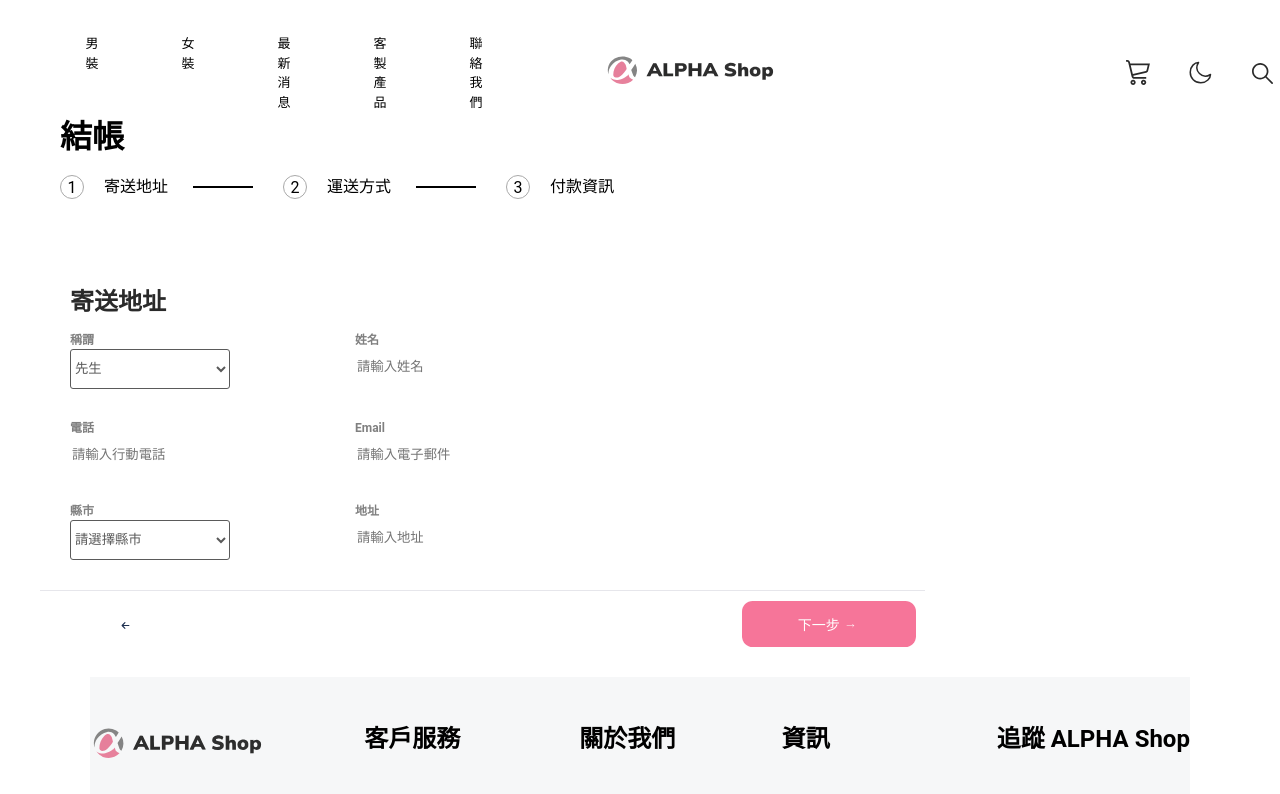
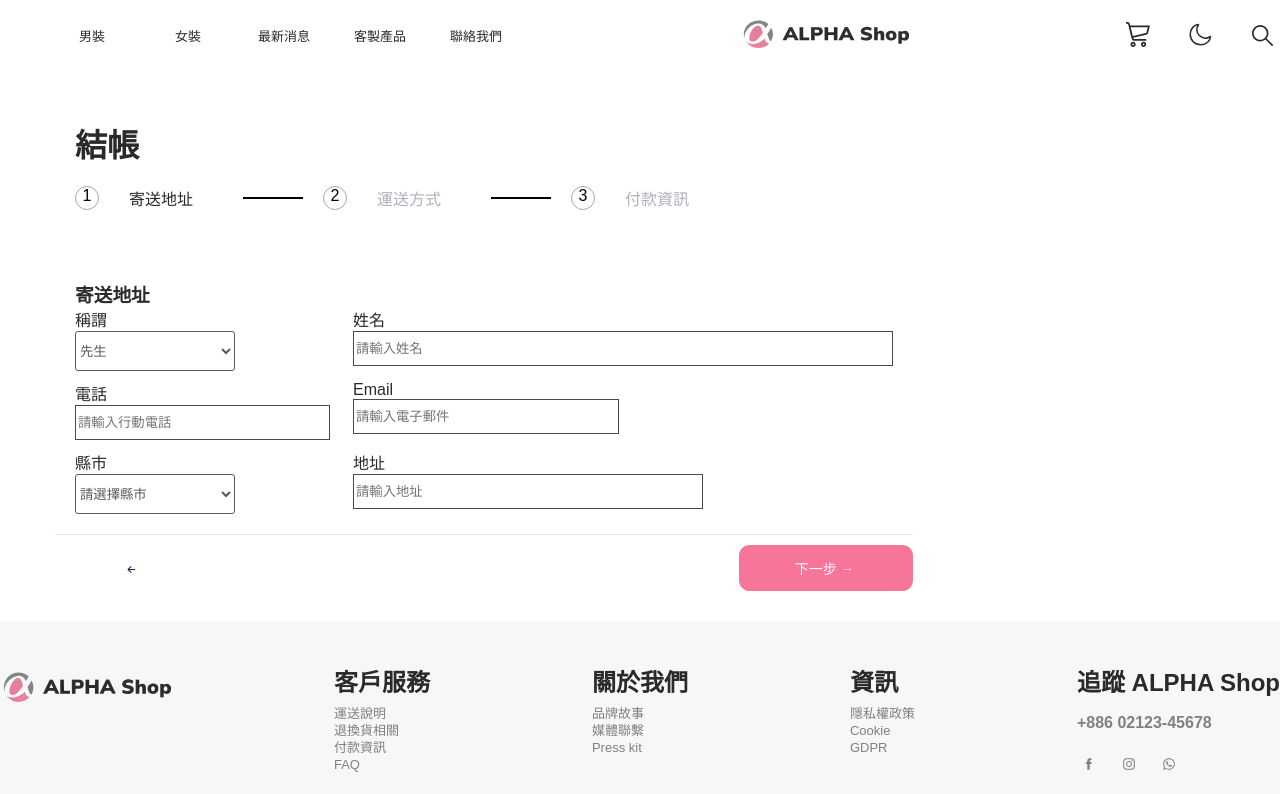
Before and after one commit to ritacc12/Alpha-Shop, a React (Vite) app: page / in a window 1280 px wide. Shown: the top 794 px of the page. Built offline with nearby package versions, Linux system fonts and the light colour scheme.

Commit message:
import component style

```diff
--- a/src/Styles/Style.css
+++ b/src/Styles/Style.css
@@ -1,9 +1,9 @@
-@charset "UTF-8";
 /*reset */
-html {
+html,
+body {
   box-sizing: border-box;
+  height: 100%;
   margin: 0;
-  padding: 0;
 }
 
 *,
@@ -27,8 +27,7 @@ ul,
 menu {
   margin: 0;
   padding: 0;
-  font-weight: normal;
-  font-family: "Roboto", sans-serif;
+  list-style: none;
 }
 
 table {
@@ -54,243 +53,238 @@ ul {
 
 /*reset end*/
 :root {
-  font-family: "Segoe UI", Tahoma, Geneva, Verdana, sans-serif;
-  line-height: 1.5;
-  font-weight: 400;
-  background-color: white;
-}
-
-a {
-  font-weight: 500;
-  color: black;
-  text-decoration: inherit;
-  justify-items: flex-start;
-  padding: 1.5rem;
-  margin-top: 0;
-}
-
-.menu {
-  padding-left: 0.5rem;
-}
-
-a:hover {
-  color: #535bf2;
+  --background-color: #ffffff;
+  --white: #ffffff;
+  --pink: #f67599;
+  --grey-800: #2a2a2a;
+  --grey-700: #333333;
+  --grey-400: #808080;
+  --grey-300: #999999;
+  --site-edge-margin: 15px;
+  --main-font-family: "Noto Sans TC", sans-serif;
 }
 
 body {
-  margin: 0;
-  display: flex;
-  min-width: 320px;
-  min-height: 100vh;
+  --background-color: #ffffff;
+  --footer-background-color: #f6f7f8;
+  --nav-icon: #2a2a2a;
+  --social-icon: #808080;
+  --main-text: #2a2a2a;
+  --secondary-text: #808080;
+  --active-color: lightblue;
+  --undone-progress-border: #f0f0f5;
+  --done-progress-border: #000000;
+  --progress-current-color: #2a2a2a;
+  --progress-undone-color: #afb1bd;
+  --pg-addr-color: #ffffff;
+  --pg-addr-bg-color: #2a2a2a;
+  --input-label: #808080;
+  --input-border: #4a4a4a;
+  --input-text: #999999;
+  --select-arrow: #2a2a2a;
+  --select-true: #2a2a2a;
+  --select-false: #999999;
+  --product-action-text: #000000;
+  --product-action-bg: #f0f0f5;
+  --left-arrow: #000000;
+  background-color: var(--background-color);
+  color: var(--main-text);
+  font-family: var(--main-font-family);
+  font-size: 16px;
+  -webkit-user-select: none;
+     -moz-user-select: none;
+          user-select: none;
 }
 
-h3 {
-  font-size: 1.5em;
-  line-height: 1.1;
+.container {
+  margin: 0px 15px;
 }
 
-.Header {
-  width: 100%;
-  margin: 0;
-  display: flex;
-  flex-direction: column;
-  background-color: burlywood;
+.mx-auto {
+  margin-left: auto;
+  margin-right: auto;
 }
 
-.logo {
-  size: 50px 50px;
+.mr-auto {
+  margin-right: auto !important;
 }
 
-.header-nav {
-  margin: 0;
-  padding: 0;
-}
-.header-nav ul {
-  display: flex;
-  justify-content: flex-start;
-  margin-right: 1rem;
-}
-.header-nav ul li {
-  padding: 2rem 1rem;
-}
-.header-nav ul li a {
-  font-size: 1.25rem;
-  color: black;
+.cursor-point {
+  cursor: pointer;
 }
 
-i {
-  display: flex;
-  flex-direction: column;
-  justify-content: flex-end;
-  padding-left: 0.5rem;
+footer {
+  flex-grow: 1;
 }
 
-.logo {
-  background-image: url("../assets/pictures/logo.svg");
-  background-size: contain;
-  position: absolute;
-  top: 0;
-  left: 50%;
-  width: 250px;
-  height: 50px;
+#header {
+  width: 100%;
+  background: white;
+  padding-top: 10px;
+  gap: 2rem;
+  height: 60px;
+  position: fixed;
+  z-index: 999;
+  display: grid;
+  grid-auto-flow: column;
+  align-items: center;
+  grid-template-columns: 2fr 1fr 30px 30px 30px;
+}
+#header .header-nav {
+  display: flex;
+  gap: 2rem;
+  grid-column-start: 1;
+  padding-left: 60px;
+  padding-right: 40px;
+}
+#header .header-nav .nav-item {
+  color: var(--main-text);
+  text-align: center;
+}
+#header .header-nav .nav-item:hover {
+  color: var(--input-text);
+}
+#header .nav-icon {
+  color: var(--main-text);
+  width: 24px;
+}
+#header .nav-icon .nav-icon:hover {
+  color: var(--input-text);
+}
+#header .nav-icon .search {
+  padding-left: 10px;
+}
+#header .header-logo {
+  width: 169.83px;
+  height: 30px;
 }
 
 .step-content {
-  margin: 20px;
-}
-.step-content Form {
   display: flex;
   flex-direction: column;
+  margin: 20px;
+  padding-top: 50px;
 }
-.step-content Form .input-label {
-  color: #808080;
-  font-weight: 700;
-  font-size: 12px;
-  padding-bottom: 0px;
+
+#form {
+  width: 100vw;
 }
-.step-content Form .input-group {
-  margin: 10px 10px;
+#form .container {
+  padding-left: 40px;
+  padding-right: 40px;
+  display: grid;
+  grid-template-columns: 2fr 1fr;
 }
-.step-content Form option {
-  color: black;
+#form .form-body {
+  display: flex;
+  flex-direction: column;
+  gap: 10px;
+}
+#form .form-body input {
+  width: 100%;
+  height: 35px;
   background-color: white;
+  border: 1px solid var(--input-border);
 }
-.step-content Form input {
-  border: 1px solid #4a4a4a;
+#form .form-body input[type=date] ::before {
+  color: var(--input-text);
 }
-.step-content .form-title {
-  color: #2a2a2a;
-  padding: 20px 10px 5px;
-  font-weight: 700;
-  font-size: 24px;
+#form .form-body input[type=date] ::after {
+  color: var(--main-text);
 }
-.step-content .radio-info {
-  position: relative;
-  margin-top: 10px;
-  padding-top: 10px;
-  padding-bottom: 10px;
-  border: 1px solid #f0f0f5;
-  font-weight: 400;
-}
-.step-content .radio-info .period {
-  padding-left: 30px;
-  font-weight: 400;
-}
-.step-content .radio-info #radio {
+#form .form-body input[type=radio] {
   width: 20px;
   height: 20px;
-  margin-left: 10px;
-  margin-bottom: 5px;
-  color: #2a2a2a;
+  margin-right: 0px;
+  padding-left: 10px;
+  align-self: center;
 }
-.step-content .radio-info .radio-info .input:checked {
-  border: 1px solid #2a2a2a;
+#form .form-body select ::before {
+  width: 100%;
+  height: 43px;
+  border-radius: 3px;
+  background-color: white;
+  color: #5a5a5a;
 }
-.step-content .radio-info input[type=radio i] {
-  border-radius: 50%;
-  background-size: 20px 20px;
-  color: black;
-  margin-right: 10px;
+#form .form-body select::after {
+  color: var(--main-text);
 }
-.step-content .radio-info input[type=radio]:checked {
-  outline: none;
-  width: 20px;
-  height: 20px;
-  border-radius: 50%;
-  margin-right: 10px;
+#form .form-body .radio-group.col.col-12 {
+  padding-top: 5px;
+  padding-bottom: 5px;
+  border-radius: 3px;
+  border: 1px solid #5a5a5a;
+  display: grid;
+  grid-template-columns: 1fr 3fr;
+  grid-gap: 0px;
 }
-.step-content .radio-info .choice-title {
+#form .form-body .radio-info {
+  padding: 0;
+  margin: 0;
+}
+
+.progress-control {
+  display: flex;
+  justify-content: space-evenly;
+  margin-bottom: 30px;
+  margin-top: 20px;
   padding-top: 20px;
 }
-.step-content .radio-info .price {
-  position: absolute;
-  left: 520px;
-  top: 13px;
-  font-weight: 400;
-  font-size: 12px;
-  color: #000000;
+.progress-control .previousBtn {
+  margin-left: 10px;
+  background: transparent;
+  border-style: none;
+  width: 174px;
+  height: 46px;
+  border-radius: 8pt;
+  color: black;
+  font-size: 14px;
 }
-.step-content .radio-info .name {
-  width: 350px;
-  border: 1px solid #4a4a4a;
-}
-.step-content .StepProgress {
-  display: flex;
-  flex-direction: row;
-  margin-bottom: 3rem;
-  background: goldenrod;
-}
-.step-content .StepProgress h3 {
-  color: black;
-  font-size: large;
-  padding-top: 10px;
-  padding-left: 10px;
-}
-.step-content .StepProgress .Step {
-  color: black;
-  display: flex;
-  flex-direction: row;
-  justify-content: center;
-  align-items: center;
-  gap: 10px;
-  text-align: center;
-}
-.step-content .StepProgress .circle-container {
-  height: 24px;
-  width: 24px;
-  background-color: white;
-  border-radius: 50%;
-  border: 1px solid darkgrey;
-  color: black;
-  margin: 0;
-  margin-right: 10px;
-}
-.step-content .StepProgress.checked .circle-container::after {
-  content: "✔";
-}
-.step-content .StepProgress .connect-line {
-  display: block;
-  height: 3px;
-  background-color: lightgrey;
-  position: absolute;
-  top: 100px;
-  right: 50%;
-  left: -50%;
-}
-.step-content .progress-control {
-  display: flex;
-  justify-content: space-evenly;
-  margin-top: 20px;
-}
-.step-content .progress-control .previousBtn {
-  margin-left: 10px;
-  background-color: transparent;
-}
-.step-content .progress-control .nextBtn {
+.progress-control .nextBtn {
   margin-left: 500px;
   background-color: #f67599;
+  border-style: none;
   width: 174px;
+  height: 46px;
+  border-radius: 8pt;
+  color: white;
+  font-size: 14px;
+}
+.progress-control .arrow {
+  width: 20.5px;
+  height: 9px;
+  position: relative;
+}
+
+.left-arrow {
+  width: 20.5px;
+  height: 9px;
+  position: relative;
 }
 
 .footer-container {
   display: flex;
+  flex-grow: 1;
   position: relative;
-  max-width: 1100px;
+  width: 100%;
+  height: 284px;
   margin: 0 auto;
   flex-wrap: nowrap;
   justify-content: space-between;
-  background-color: #f6f7f8;
+  background-color: var(--footer-background-color);
+  margin-bottom: 0;
+  padding-bottom: 0;
 }
 .footer-container .footer-logo-container {
   display: flex;
-  left: 0;
-  right: 0;
+  justify-content: flex-start;
+  align-items: center;
   height: 32px;
   width: 172px;
 }
 .footer-container .footer-logo-container img {
-  height: 100%;
-  width: 100%;
+  height: 32px;
+  width: 172px;
 }
 
 .footer-section {
@@ -303,32 +297,171 @@ i {
   font-size: 24px;
   font-weight: bold;
   line-height: 24px;
-  color: var(--main-text);
+  color: #2a2a2a;
+  font-weight: 700;
 }
 .footer-section .section-content {
   display: flex;
   flex-direction: column;
-  margin-top: 24px;
-  color: var(--secondary-text);
-}
-.footer-section .section-content > * {
-  color: inherit;
+  font-size: 16px;
+  font-weight: 400;
+  color: var(--social-icon);
+  padding-top: 10px;
 }
 .footer-section .section-content .page-link {
-  margin-bottom: 8px;
   font-weight: normal;
   line-height: 17px;
   text-decoration: none;
   cursor: pointer;
+  color: #808080;
 }
 .footer-section .section-content .tel-info {
   margin-bottom: 16px;
-  font-family: "Nunito Sans", sans-serif;
   font-weight: 600;
   line-height: 16px;
+  padding-top: 10px;
 }
 .footer-section .section-content .social-icon {
   width: 24px;
   height: 24px;
   margin-right: 16px;
+  padding-top: 10px;
+}
+
+Cart .form-right {
+  width: 40%;
+}
+Cart .cartTitle {
+  font-weight: 700;
+  color: var(--main-text);
+  font-size: 18px;
+  margin-bottom: 10px;
+}
+Cart .itemName {
+  font-weight: 400;
+  color: var(--main-text);
+  font-size: 16px;
+  margin-bottom: 10px;
+  line-height: 24px;
+}
+Cart .cartItem {
+  width: 392px;
+  display: grid;
+  grid-template-columns: repeat(4, 1fr);
+  grid-template-rows: repeat(2, 102px);
+  grid-template-areas: "itemImg itemImg itemName itemPrice" "itemImg itemImg itemQty itemPrice";
+}
+Cart .itemImg {
+  width: 100px;
+  height: 100px;
+  margin-right: 21px;
+}
+Cart .qtyBtn {
+  background-color: #f0f0f5;
+  width: 26px;
+  height: 27px;
+  border: none;
+  border-radius: 50%;
+}
+
+#form .form-body .col:nth-child(1) {
+  display: grid;
+  grid-template-columns: 1fr 3fr;
+  grid-gap: 10px;
+}
+#form .form-body .col:nth-child(2) {
+  display: grid;
+  grid-template-columns: 1fr 1fr;
+  grid-gap: 10px;
+}
+#form .form-body .col:nth-child(3) {
+  display: grid;
+  grid-template-columns: 1fr 3fr;
+  grid-gap: 10px;
+}
+#form .form-body select {
+  width: 100%;
+  height: 40px;
+  border-radius: 3px;
+  background-color: white;
+  color: #5a5a5a;
+  border: 1px solid #5a5a5a;
+}
+#form .form-body .select-container,
+#form .form-body .city {
+  width: 160px;
+}
+#form .form-body .name,
+#form .form-body .address {
+  width: 350px;
+}
+#form .form-body .phone {
+  width: 255px;
+}
+#form .form-body .email {
+  width: 266px;
+}
+
+#form .form-body .col:nth-child(1) {
+  grid-template-columns: 2fr 1fr;
+  grid-gap: 10px;
+}
+#form .form-body .col:nth-child(2) {
+  grid-template-columns: 2fr 1fr;
+  grid-gap: 10px;
+}
+#form .form-body .col:nth-child(3) {
+  grid-template-columns: 1fr 1fr;
+  grid-gap: 10px;
+}
+#form .form-body .name,
+#form .form-body .cardNumber {
+  width: 540px;
+}
+#form .form-body .period {
+  width: 255px;
+}
+#form .form-body .private {
+  width: 266px;
+}
+
+.StepProgress {
+  align-items: center;
+  justify-content: center;
+  margin-top: 120px;
+  padding-left: 20px;
+}
+.StepProgress .Progress-title {
+  color: var(--main-text);
+  font-size: 32px;
+  font-weight: 700;
+}
+.StepProgress .stepper-container {
+  width: 536px;
+  margin-top: 20px;
+}
+.StepProgress .Step {
+  display: flex;
+  align-items: center;
+  gap: 30px;
+}
+.StepProgress .stepIcon {
+  display: flex;
+  justify-content: center;
+  align-items: center;
+}
+.StepProgress .circle-container {
+  height: 24px;
+  width: 24px;
+  background-color: white;
+  border-radius: 50%;
+  border: 1px solid darkgrey;
+  color: black;
+  text-align: center;
+}
+.StepProgress .connect-line {
+  height: 2px;
+  width: 60px;
+  background: #000000;
+  margin: 0 20px;
 }/*# sourceMappingURL=Style.css.map */
--- a/src/Styles/Style.scss
+++ b/src/Styles/Style.scss
@@ -1,8 +1,9 @@
 /*reset */
-html {
+html,
+body {
   box-sizing: border-box;
+  height: 100%;
   margin: 0;
-  padding: 0;
 }
 
 *,
@@ -26,8 +27,7 @@ ul,
 menu {
   margin: 0;
   padding: 0;
-  font-weight: normal;
-  font-family: "Roboto", sans-serif;
+  list-style: none;
 }
 
 table {
@@ -53,39 +53,74 @@ ul {
 /*reset end*/
 
 :root {
-  font-family: "Segoe UI", Tahoma, Geneva, Verdana, sans-serif;
-  line-height: 1.5;
-  font-weight: 400;
-  background-color: white;
-}
+  --background-color: #ffffff;
+  --white: #ffffff;
+  --pink: #f67599;
+  --grey-800: #2a2a2a;
+  --grey-700: #333333;
+  --grey-400: #808080;
+  --grey-300: #999999;
 
-a {
-  font-weight: 500;
-  color: black;
-  text-decoration: inherit;
-  justify-items: flex-start;
-  padding: 1.5rem;
-  margin-top: 0;
-}
-.menu {
-  padding-left: 0.5rem;
-}
-a:hover {
-  color: #535bf2;
+  --site-edge-margin: 15px;
+
+  --main-font-family: "Noto Sans TC", sans-serif;
 }
 
 body {
-  margin: 0;
-  display: flex;
-  min-width: 320px;
-  min-height: 100vh;
+  --background-color: #ffffff;
+  --footer-background-color: #f6f7f8;
+  --nav-icon: #2a2a2a;
+  --social-icon: #808080;
+  --main-text: #2a2a2a;
+  --secondary-text: #808080;
+  --active-color: lightblue;
+
+  --undone-progress-border: #f0f0f5;
+  --done-progress-border: #000000;
+  --progress-current-color: #2a2a2a;
+  --progress-undone-color: #afb1bd;
+  --pg-addr-color: #ffffff;
+  --pg-addr-bg-color: #2a2a2a;
+  --input-label: #808080;
+  --input-border: #4a4a4a;
+  --input-text: #999999;
+  --select-arrow: #2a2a2a;
+  --select-true: #2a2a2a;
+  --select-false: #999999;
+  --product-action-text: #000000;
+  --product-action-bg: #f0f0f5;
+  --left-arrow: #000000;
+
+  background-color: var(--background-color);
+  color: var(--main-text);
+  font-family: var(--main-font-family);
+  font-size: 16px;
+  user-select: none;
 }
 
-h3 {
-  font-size: 1.5em;
-  line-height: 1.1;
+.container {
+  margin: 0px 15px;
+}
+
+.mx-auto {
+  margin-left: auto;
+  margin-right: auto;
+}
+.mr-auto {
+  margin-right: auto !important;
+}
+.cursor-point {
+  cursor: pointer;
+}
+
+footer {
+  flex-grow: 1;
 }
 
 @import "./Header.scss";
 @import "./Form.scss";
 @import "./Footer.scss";
+@import "./Cart.scss";
+@import "./Step1.scss";
+@import "./Step3.scss";
+@import "./StepProgress.scss";
```
Also changed, not shown: 1 other file (tests, documents, lock files or other folders).
